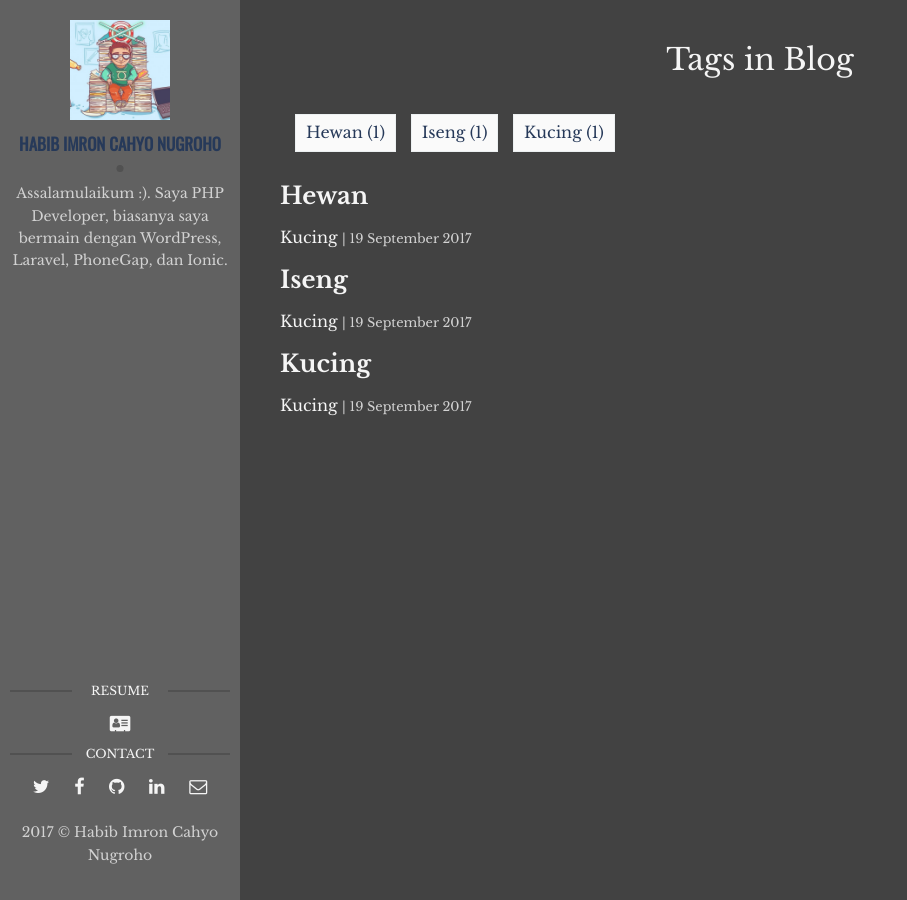
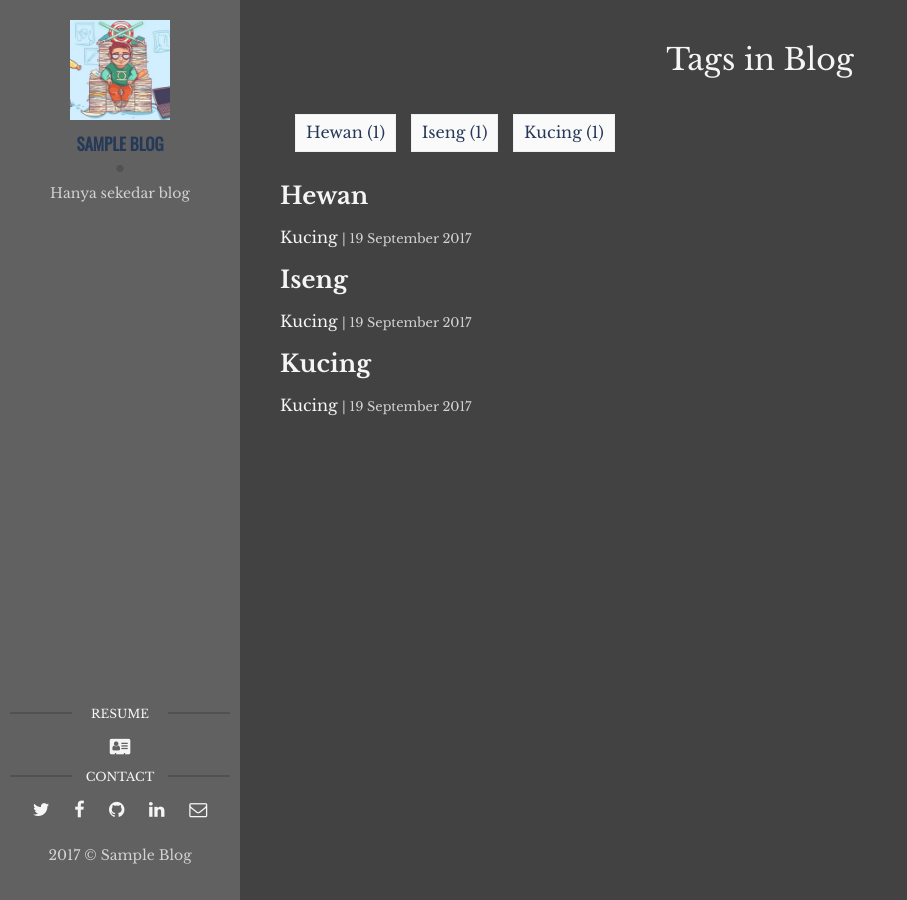
Before and after one commit to hicnblog/blognya-habibimroncn, a Jekyll site: the page built from tags.html, in a window 1280 px wide. Shown: the whole page, without its empty margins (0-907 px from the left). Built offline with Jekyll 4.4.1, drawn with Linux system fonts in a browser that asks for light colours.

Commit message:
Update config, I don't know what I change for this :smile:

```diff
--- a/_config.yml
+++ b/_config.yml
@@ -1,14 +1,14 @@
-title: Habib Imron Cahyo Nugroho
+title: Sample Blog
 description: > # this means to ignore newlines until "baseurl:"
-  PHP Developer
+  Hanya sekedar blog
 permalink: ':title/'
-baseurl: "/blognya-habibimroncn" # the subpath of your site, e.g. /blog
+baseurl: "/sample-blog" # the subpath of your site, e.g. /blog
 url: "" # the base hostname & protocol for your site, e.g. http://example.com
 
 # Author Settings
-author: Habib Imron Cahyo Nugroho # add your name
+author: Sample Blog # add your name
 author-img: habib-imron-cahyo-nugroho.jpg # add your photo
-about-author: Assalamulaikum :). Saya PHP Developer, biasanya saya bermain dengan WordPress, Laravel, PhoneGap, dan Ionic. # add description
+about-author: Hanya sekedar blog # add description
 twitter: Hab_15
 facebook: habibimroncn
 github: habibimroncn
```
